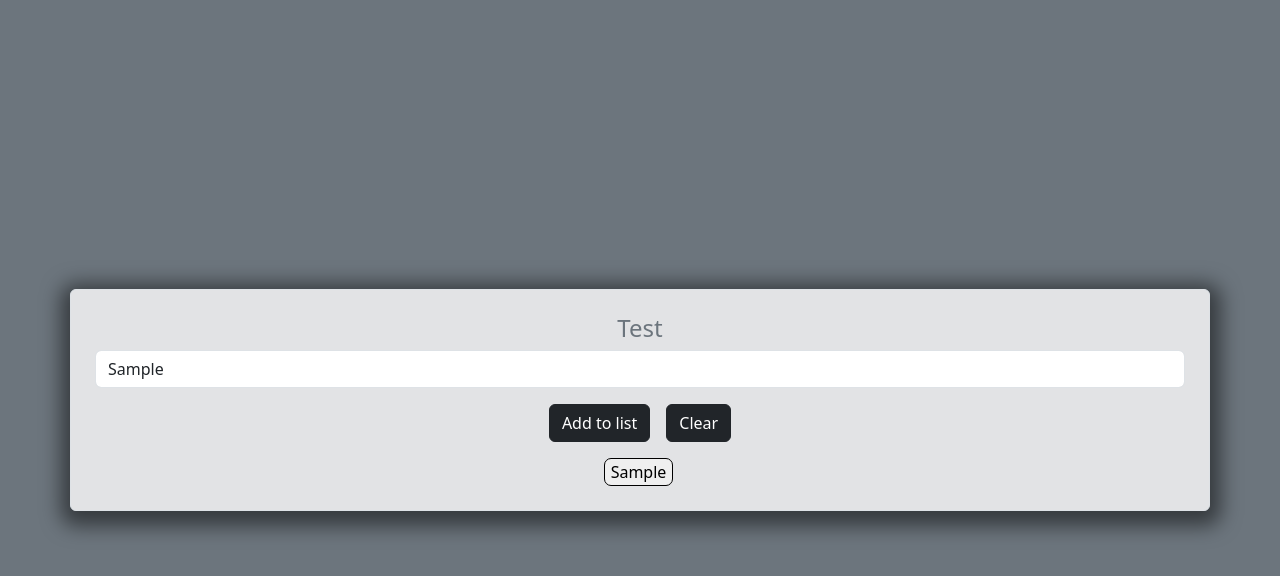
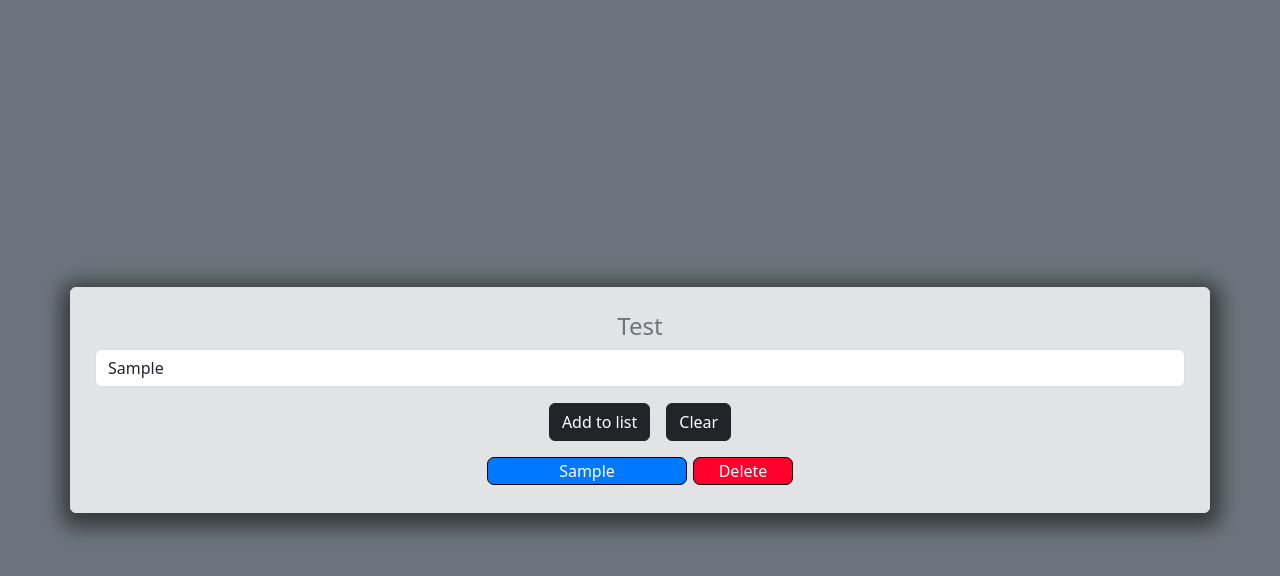
Before and after one commit to mdaminuddinshah/09-30-Days-Challenge, a plain HTML site: page index.html in a window 1280 px wide. Both pictures are taken after typing "Sample" into the empty fields and a click on the button "Add to list". Drawn offline with nearby package versions, Linux system fonts and the light colour scheme.

Commit message:
add delete button

```diff
--- a/index.html
+++ b/index.html
@@ -17,7 +17,7 @@
             <button class="btn mx-2 btn-dark my-3" id="btns">Add to list</button>
             <button class="btn mx-2 btn-dark my-3" id="cls">Clear</button>
         </div>
-        <div class="d-flex" id="lists">
+        <div class="d-flex flex-column" id="lists">
 
         </div>
     </div>
--- a/script.js
+++ b/script.js
@@ -6,14 +6,46 @@ const listsContainer = document.getElementById('lists');
 const cls = document.getElementById('cls');
 
 btns.addEventListener('click', function(){
+
+    // ni untuk div element, so boleh masukkan button create dan delete dlm div ni
+    let createDiv = document.createElement('div');
+    createDiv.style.display = 'flex';
+
+    // ni utk button create para dan delete button
     let createParagraph = document.createElement('button');
+    let deleteParagraph = document.createElement('button');
+
     createParagraph.textContent = inputlist.value;
+    deleteParagraph.textContent = 'Delete';
+
+    createParagraph.style.backgroundColor = 'rgba(0, 120, 255, 1)';
+    deleteParagraph.style.backgroundColor = 'rgba(255, 0, 45)';
+
+
+    createParagraph.style.width = '200px';
+    deleteParagraph.style.width = '100px';
+
     createParagraph.style.display = 'inline-block';
+    deleteParagraph.style.display = 'inline-block';
+
+    createParagraph.style.color = 'white';
+    deleteParagraph.style.color = 'white';
+
+    createParagraph.style.marginBottom = '3px';
+    deleteParagraph.style.marginBottom = '3px';
+
     createParagraph.style.marginRight = '3px';
+    deleteParagraph.style.marginLeft = '3px';
+
     createParagraph.style.border = '1px solid black';
     createParagraph.style.borderRadius = '7px';
 
-    listsContainer.appendChild(createParagraph);
+    deleteParagraph.style.border = '1px solid black';
+    deleteParagraph.style.borderRadius = '7px';
+
+    createDiv.appendChild(createParagraph);
+    createDiv.appendChild(deleteParagraph);
+    listsContainer.appendChild(createDiv);
 
 })
 
```
